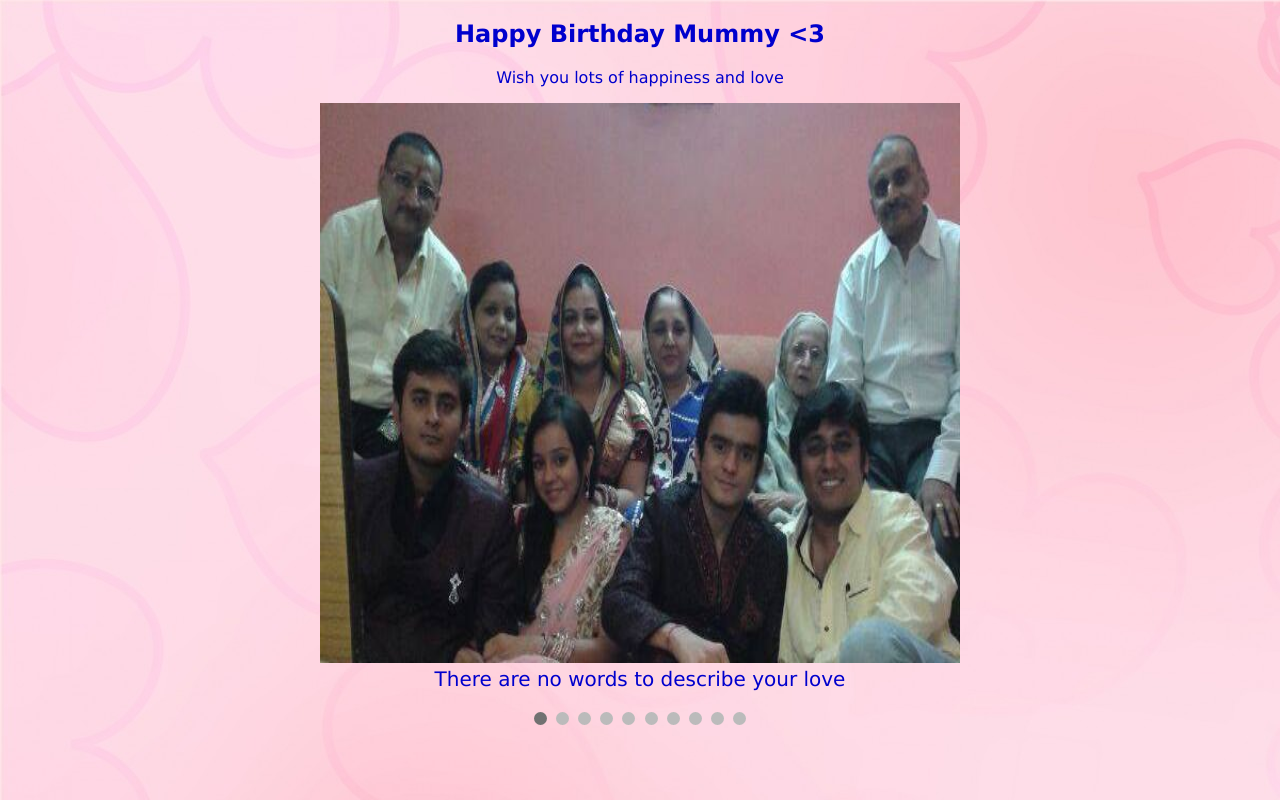
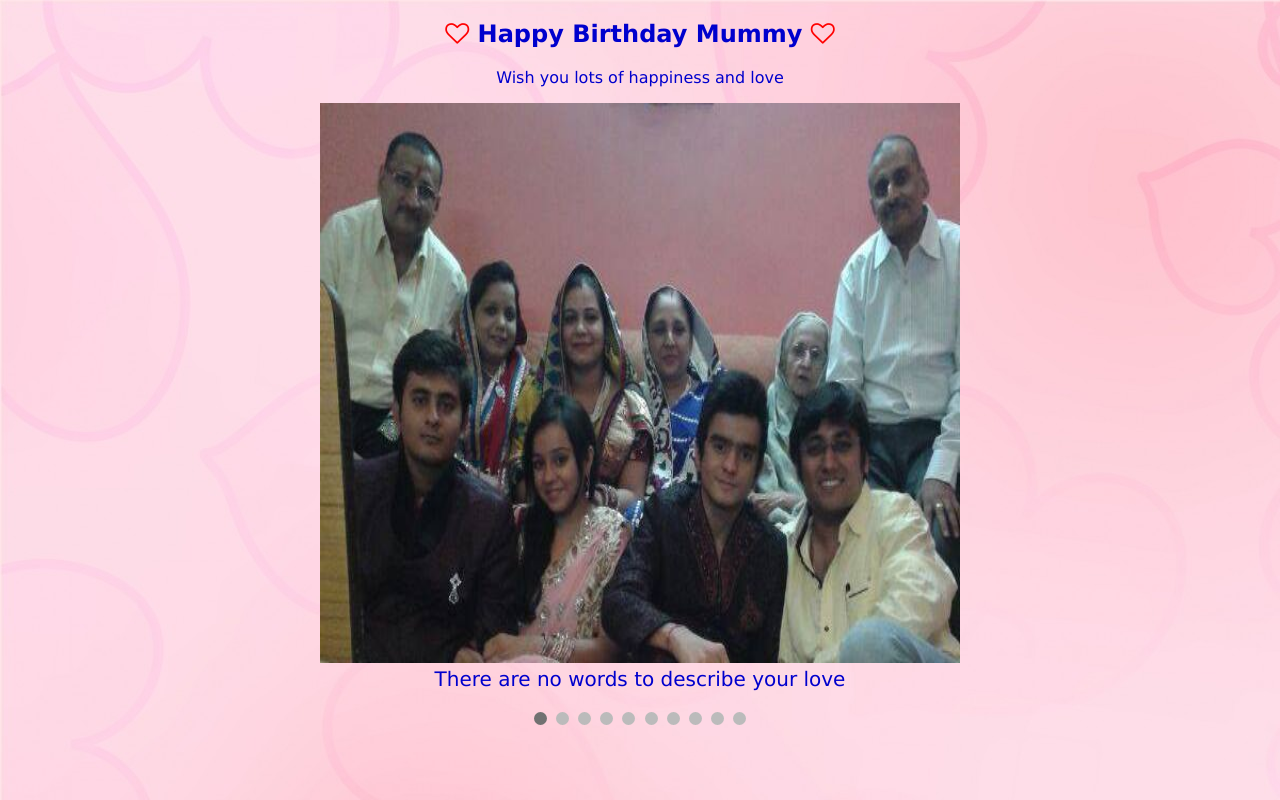
Before and after one commit to nsharma1396/Birthday, a plain HTML site: page index.html in a window 1280 px wide. Drawn offline with Linux system fonts and the light colour scheme.

Commit message:
Improved responsiveness and added icons

```diff
--- a/index.html
+++ b/index.html
@@ -1,9 +1,11 @@
 <!DOCTYPE html>
 <html>
 <head>
+  <link rel="icon" href="favicon.ico">
   <title>Birthday</title>
 </head>
 <meta name="viewport" content="width=device-width, initial-scale=1.0">
+<link rel="stylesheet" href="https://cdnjs.cloudflare.com/ajax/libs/font-awesome/4.7.0/css/font-awesome.min.css">
 <style>
 
 body {
@@ -83,7 +85,7 @@ body {
 </head>
 <body>
 <div class="top" style="text-align: center;color: mediumblue">
-<h2>Happy Birthday Mummy <3</h2>
+<h2><i class="fa fa-heart-o" style="color:red"></i> Happy Birthday Mummy <i class="fa fa-heart-o" style="color:red"></i></h2>
 <p>Wish you lots of happiness and love</p>
 </div>
 <div class="slideshow-container">
```
Also changed, not shown: favicon.ico (added).
